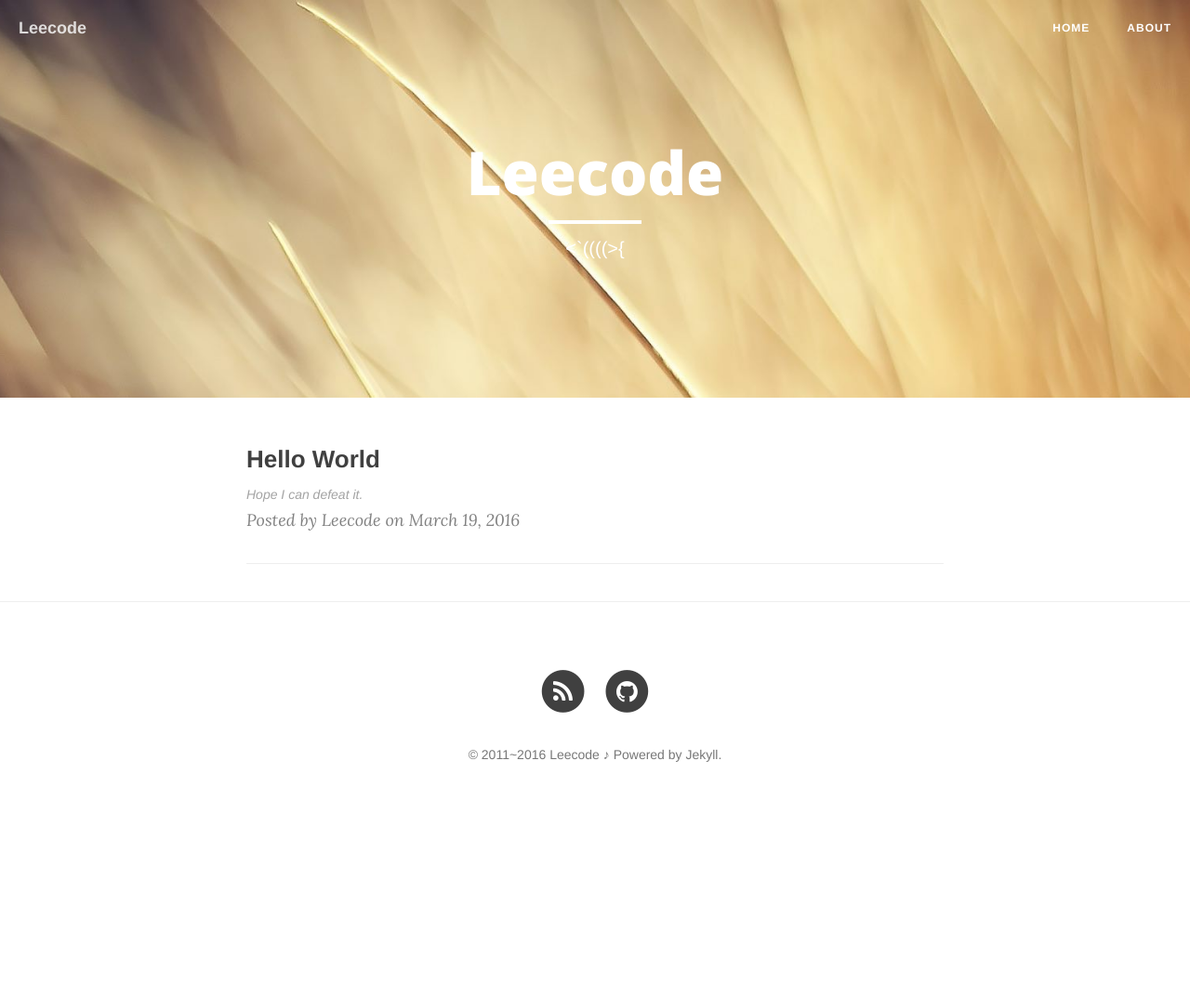
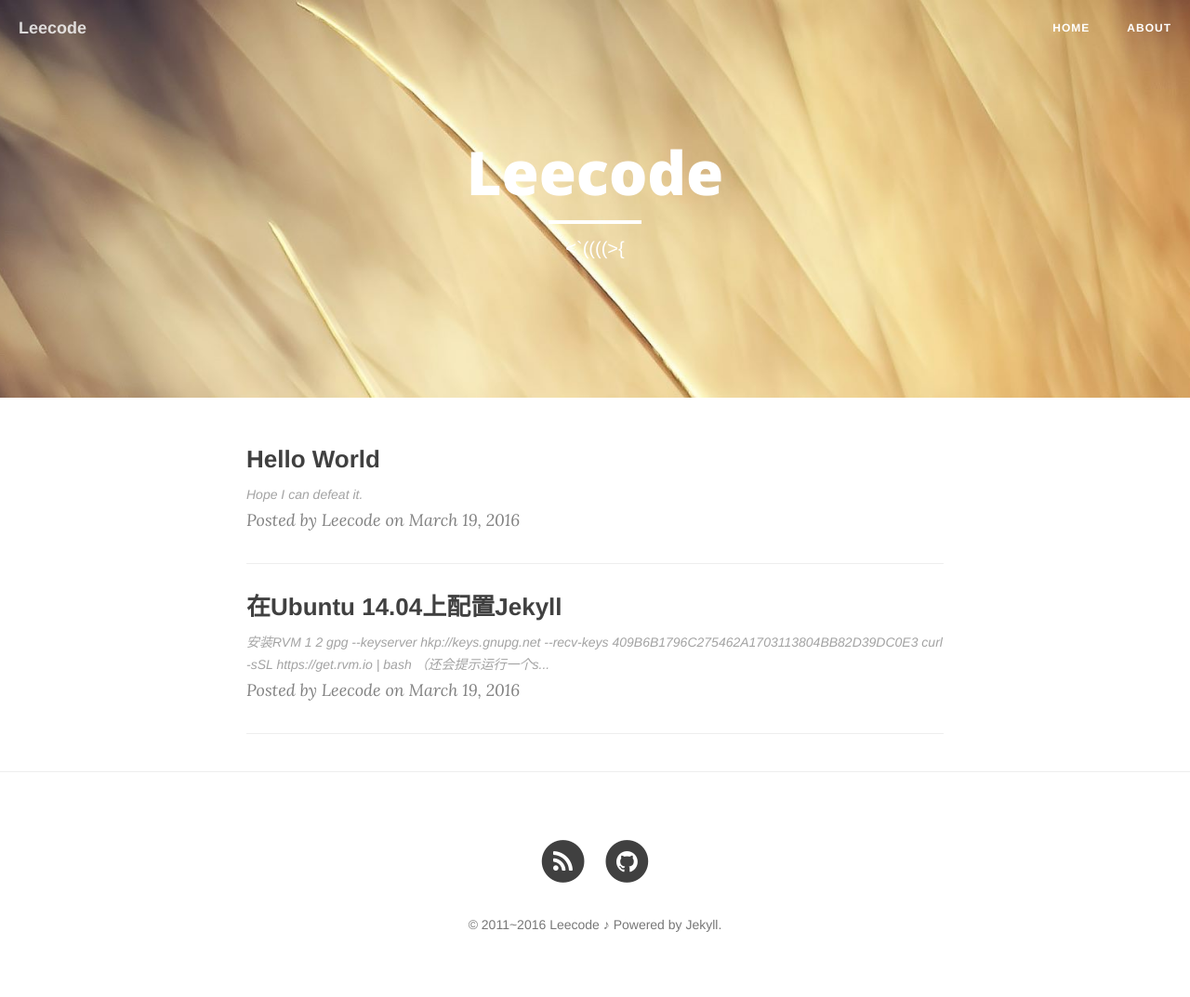
Before and after one commit to leecode/Hello-Git, a Jekyll site: the page built from index.html, in a window 1280 px wide. Shown: the whole page at 93% size. Built offline with Jekyll 4.4.1, drawn with Linux system fonts in a browser that asks for light colours; nearby versions of some CDN libraries; the list of posts is cut into pages by our own code; before the commit the page ends 900 px from its top, so only the background shows below that; some of the changed lines change nothing that is shown.

Commit message:
Modify configuration for kmarkdown, and add a blog post

````diff
--- a/_config.yml
+++ b/_config.yml
@@ -29,6 +29,21 @@ github_username: leecode
 markdown: kramdown
 kramdown:
   input: GFM
+  auto_ids:       true
+  footnote_nr:    1
+  entity_output:  as_char
+  toc_levels:     1..6
+  smart_quotes:   lsquo,rsquo,ldquo,rdquo
+  enable_coderay: false
+
+  coderay:
+    coderay_wrap:              div
+    coderay_line_numbers:      inline
+    coderay_line_number_start: 1
+    coderay_tab_width:         4
+    coderay_bold_every:        10
+    coderay_css:               style
+
 highlighter: rouge
 
 gems:
--- /dev/null
+++ b/_posts/2016-03-19-Configure-Jeklly-On-Ubuntu14.md
@@ -0,0 +1,61 @@
+---
+layout:     post
+title:      "在Ubuntu 14.04上配置Jekyll"
+subtitle:   ""
+---
+
+### 安装RVM
+
+```
+gpg --keyserver hkp://keys.gnupg.net --recv-keys 409B6B1796C275462A1703113804BB82D39DC0E3
+curl -sSL https://get.rvm.io | bash （还会提示运行一个sources ....命令）
+```
+如果使用了Socks5代理，可能会报错（Failed to receive SOCKS5 connect request ack），可先关闭代理再试。
+安装好rvm之后可以通过`rvm list known`来查看所有已知的ruby
+{% highlight shell %}
+$ rvm list known
+# MRI Rubies
+[ruby-]1.8.6[-p420]
+[ruby-]1.8.7[-head] # security released on head
+[ruby-]1.9.1[-p431]
+[ruby-]1.9.2[-p330]
+[ruby-]1.9.3[-p551]
+[ruby-]2.0.0[-p648]
+[ruby-]2.1[.8]
+[ruby-]2.2[.4]
+[ruby-]2.3[.0]
+[ruby-]2.2-head
+ruby-head
+...
+{% endhighlight %}
+
+### 通过RVM安装Ruby
+
+```
+$ rvm install ${version} // 如 2.1.1, 2.3
+```
+此命令可能会需要一段时间，期间会安装ruby所需要的依赖包。
+
+### 安装github-pages gem
+执行`gem install github-pages`
+此时可能会报错说：
+`ERROR:  Could not find a valid gem 'github-pages' (>= 0) in any repository`
+这个时候可以通过`gem sources`查看gem源，
+{% highlight shell %}
+$ gem sources
+*** CURRENT SOURCES ***
+
+https://rubygems.org/
+{% endhighlight %}
+默认可能是https的，改成http的即可（虽然会提示“推荐使用https”，暂时没搞清楚怎么才能用上https的）。
+
+```
+gem sources --remove https://rubygems.org/
+gem sources --add http://rubygems.org/
+```
+
+之后再次执行安装github-pages的命令，然后会安装一堆gems.
+
+### 安装bundler.
+执行`gem install bundler`即可。
+到此为止，jekyll的配置就算结束了。
````
